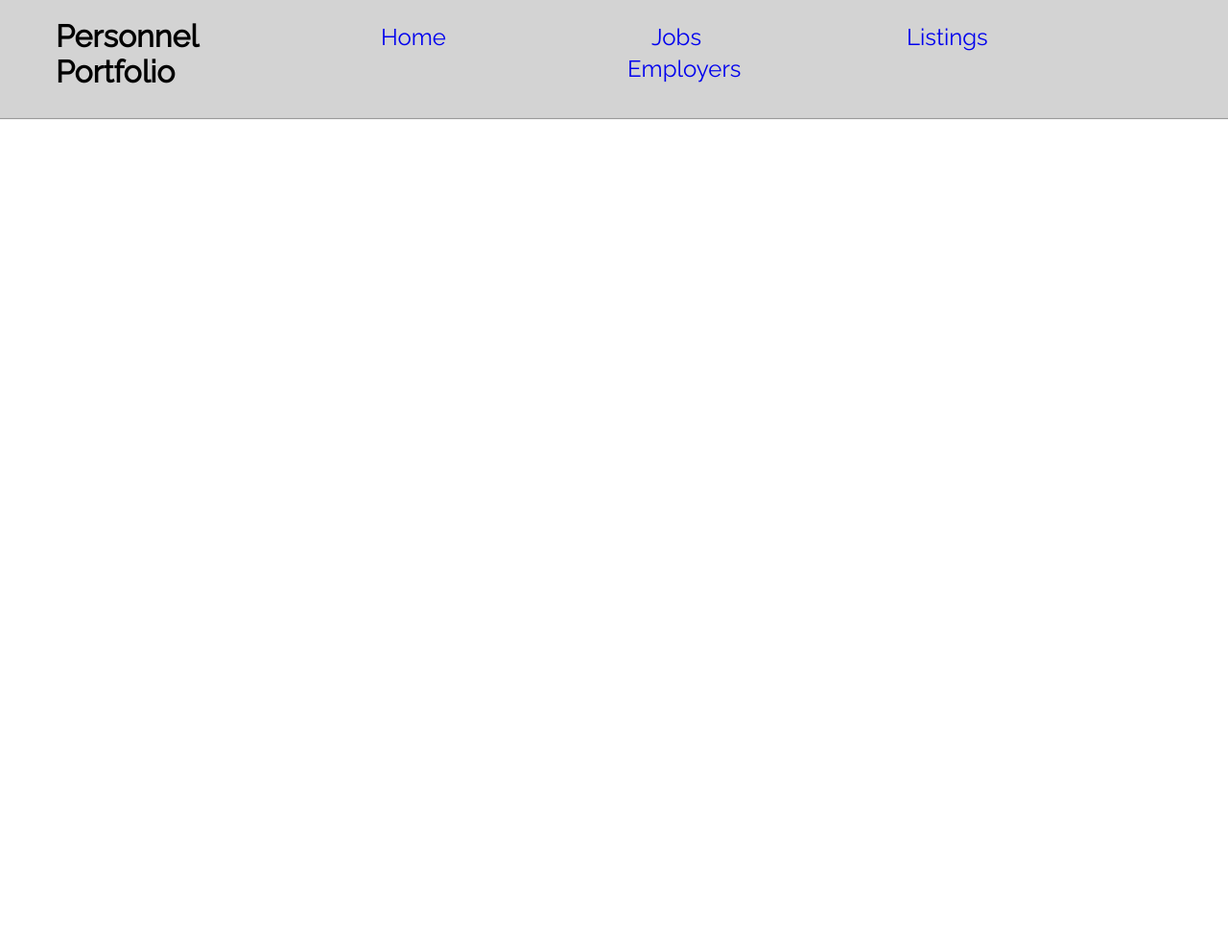
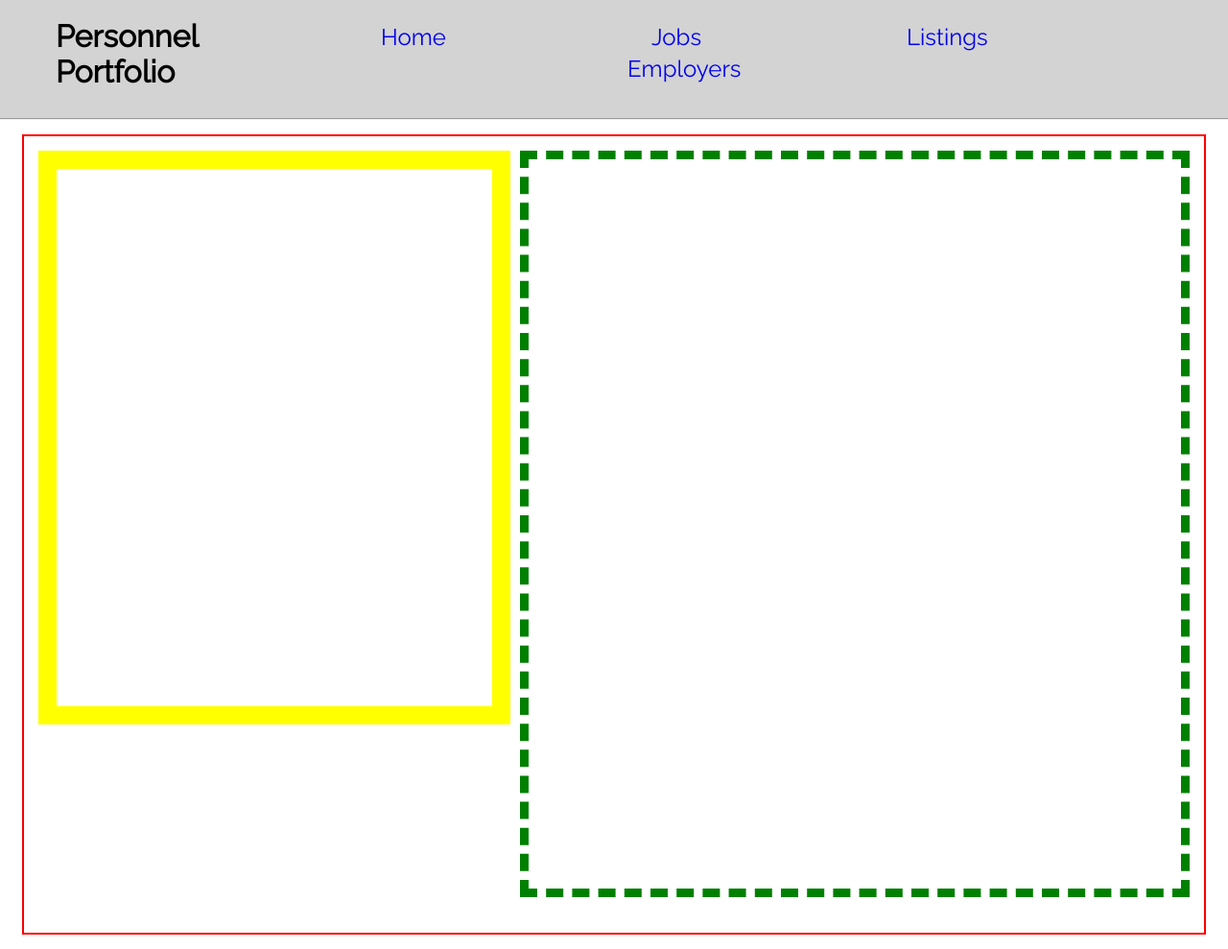
Before and after one commit to veldyn/personnelPortfolio, a PHP site: page /profile_page.html in a window 1280 px wide. Shown: the whole page at 96% size. Before the commit the page ends 125 px from the top, so only its background shows below. Run offline with PHP 8.4, Linux system fonts and the light colour scheme.

Commit message:
initial style for the main section of the page

```diff
--- a/profile_page.html
+++ b/profile_page.html
@@ -9,6 +9,7 @@
 </head>
 
 <body>
+    <!-- The Code for the header -->
     <header>
         <div class="header">
             <div class="headerLogo">
@@ -25,9 +26,19 @@
             <hr>
         </div>
     </header>
+    <!-- The code for the body of the main section -->
     <main>
+        <div class="profile_page_main_container">
+            <div class="profile_page_info_container">
 
+            </div>
+
+            <div class="profile_page_resume_container">
+
+            </div>
+        </div>
     </main>
+    <!-- The code for footer section -->
     <footer>
 
     </footer>
--- a/style.css
+++ b/style.css
@@ -253,5 +253,33 @@ input.width1 {
 
 /* Below is the style for the profile_page.html */
 
+.profile_page_main_container {
+    border: 2px solid red;
+    width: auto;
+    height: 800px;
+    /* MAKE THIS DYNAMIC AND FLUID*/
+    display: flex;
+    /* overflow: hidden; */
+    padding: 15px;
+    margin: 15px;
+}
+
+.profile_page_info_container {
+    border: 19px solid yellow;
+    width: 40%;
+    height: 70%;
+    display: inline-block;
+    margin-right: 5px;
+}
+
+.profile_page_resume_container {
+    border: 9px dashed green;
+    width: 60%;
+    display: inline-block;
+    float: right;
+    height: 95%;
+    margin-left: 5px;
+}
+
 
 /* End of the style for the profile_page.html */
```
